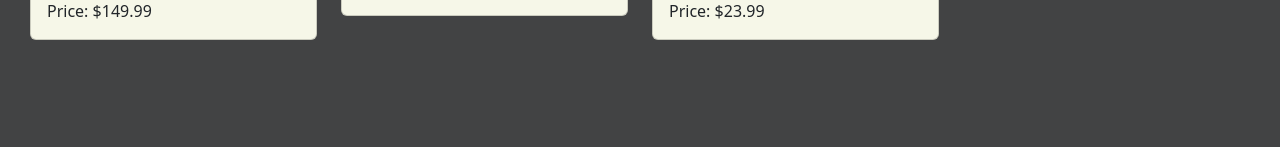
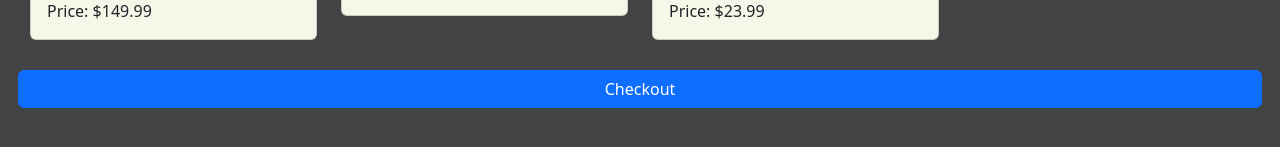
Before and after one commit to gabbymassaro/react-phase-2-project, a React (Create React App) app in the folder my-app/: page /cart in a window 1280 px wide. Shown: the part 505-652 px from the top of the page. Built offline with nearby package versions, Linux system fonts and the light colour scheme; data requests are answered from the project's data file.

Commit message:
Checking out your cart will decrement the quantity of in_stock items

```diff
--- a/my-app/src/components/App.js
+++ b/my-app/src/components/App.js
@@ -66,7 +66,10 @@ function App() {
             element={
               <CartPage
                 cartItems={cartItems}
+                coffeeListings={coffeeListings}
+                equipmentListings={equipmentListings}
                 onAddToCart={toggleFetchTrigger}
+                updateQty={toggleFetchTrigger}
               />
             }
           />
--- a/my-app/src/components/CartCard.js
+++ b/my-app/src/components/CartCard.js
@@ -2,7 +2,7 @@ import React from "react"
 import { Button } from "react-bootstrap"
 import Card from "react-bootstrap/Card"
 
-function CartCard({ cartItem: { description, image, price, in_stock_qty } }) {
+function CartCard({ cartItem: { description, image, price } }) {
   return (
     <Card className="h-100">
       <Button size="sm" variant="dark" className="delete-button">
--- /dev/null
+++ b/my-app/src/components/Checkout.js
@@ -0,0 +1,69 @@
+import React, { useEffect, useState } from "react"
+import { Button } from "react-bootstrap"
+import Row from "react-bootstrap/Row"
+
+function Checkout({ cartItems, updateQty }) {
+  const [currentCoffeeListings, setCurrentCoffeeListings] = useState([])
+  const [currentEquipmentListings, setCurrentEquipmentListings] = useState([])
+
+  const fetchCoffeeListings = () => {
+    fetch("http://localhost:3001/coffee")
+      .then((response) => response.json())
+      .then((data) => setCurrentCoffeeListings(data))
+  }
+
+  const fetchEquipmentListings = () => {
+    fetch("http://localhost:3001/equipment")
+      .then((response) => response.json())
+      .then((data) => setCurrentEquipmentListings(data))
+  }
+
+  useEffect(() => {
+    fetchCoffeeListings()
+    fetchEquipmentListings()
+  }, [])
+
+  const handleClick = () => {
+    cartItems.forEach((cartItem) => {
+      currentCoffeeListings.forEach((coffeeListing) => {
+        if (coffeeListing.product_id === cartItem.product_id) {
+          // console.log("This is the coffee item listing: ", coffeeListing)
+
+          fetch(`http://localhost:3001/coffee/${coffeeListing.id}`, {
+            method: "PATCH",
+            headers: {
+              "Content-Type": "application/json",
+            },
+            body: JSON.stringify({
+              in_stock_qty: coffeeListing.in_stock_qty - 1,
+            }),
+          }).then(updateQty)
+        }
+      })
+
+      currentEquipmentListings.forEach((equipmentListing) => {
+        if (equipmentListing.product_id === cartItem.product_id) {
+          // console.log("This is the equipment item listing: ", equipmentListing)
+
+          fetch(`http://localhost:3001/equipment/${equipmentListing.id}`, {
+            method: "PATCH",
+            headers: {
+              "Content-Type": "application/json",
+            },
+            body: JSON.stringify({
+              in_stock_qty: equipmentListing.in_stock_qty - 1,
+            }),
+          }).then(updateQty)
+        }
+      })
+    })
+  }
+
+  return (
+    <Row>
+      <Button onClick={handleClick}>Checkout</Button>
+    </Row>
+  )
+}
+
+export default Checkout
--- a/my-app/src/pages/CartPage.js
+++ b/my-app/src/pages/CartPage.js
@@ -3,8 +3,9 @@ import Row from "react-bootstrap/Row"
 import Col from "react-bootstrap/Col"
 import { Container } from "react-bootstrap"
 import CartCard from "../components/CartCard"
+import Checkout from "../components/Checkout"
 
-function CartPage({ cartItems }) {
+function CartPage({ cartItems, coffeeListings, equipmentListings, updateQty }) {
   return (
     <>
       <Container fluid className="cart-page">
@@ -17,6 +18,12 @@ function CartPage({ cartItems }) {
             </Col>
           ))}
         </Row>
+        <Checkout
+          cartItems={cartItems}
+          coffeeListings={coffeeListings}
+          equipmentListings={equipmentListings}
+          updateQty={updateQty}
+        />
       </Container>
     </>
   )
```
